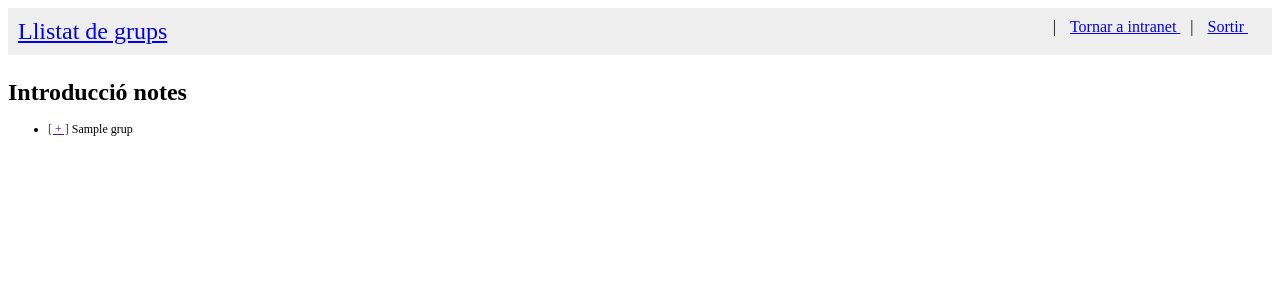
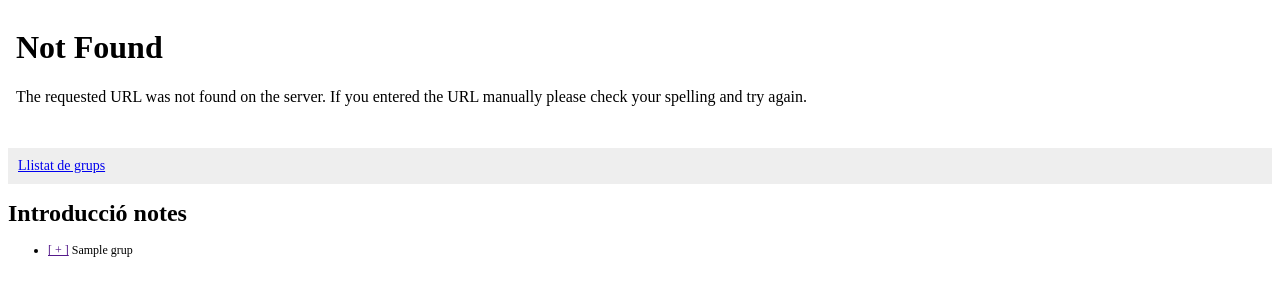
Before and after one commit to pnegre/Notes, a Python web app: template templates/notes/index.html in a window 1280 px wide. Shown: the top 300 px of the page. Run offline with Jinja, Linux system fonts and the light colour scheme; the template is opened without the code that fills it: most values are stand-ins (such as "Sample title", 1, 10 or a date in 2020).

Commit message:
Afegit top menu

```diff
--- a/templates/notes/base.html
+++ b/templates/notes/base.html
@@ -7,9 +7,10 @@
 <style type="text/css">
 
 p.menu {
-	font-size: 24px;
+	font-size: 14px;
 	background-color: #EEE;
 	padding: 10px;
+	margin-top: 0px;
 }
 
 p.menu a {
@@ -62,11 +63,13 @@ body {
 
 <body>
 
+<iframe src="/hub/menu" style="width: 100%; border: 0px; height: 140px; margin: 0px; padding: 0px;">
+</iframe>
+
 <p class="menu"> <a href="/notes/cursos"> Llistat de grups </a>
 {% if perms.notes.impr_butlletins %}
 	<a href="/notes/butlletins"> Butlletins </a>
 {% endif %}
-<span> {{ user.username }} &nbsp; |  <a href="/hub/"> Tornar a intranet </a> |  <a href="/auth/logout/"> Sortir </a> &nbsp; </span>
 </p>
 
 
```
